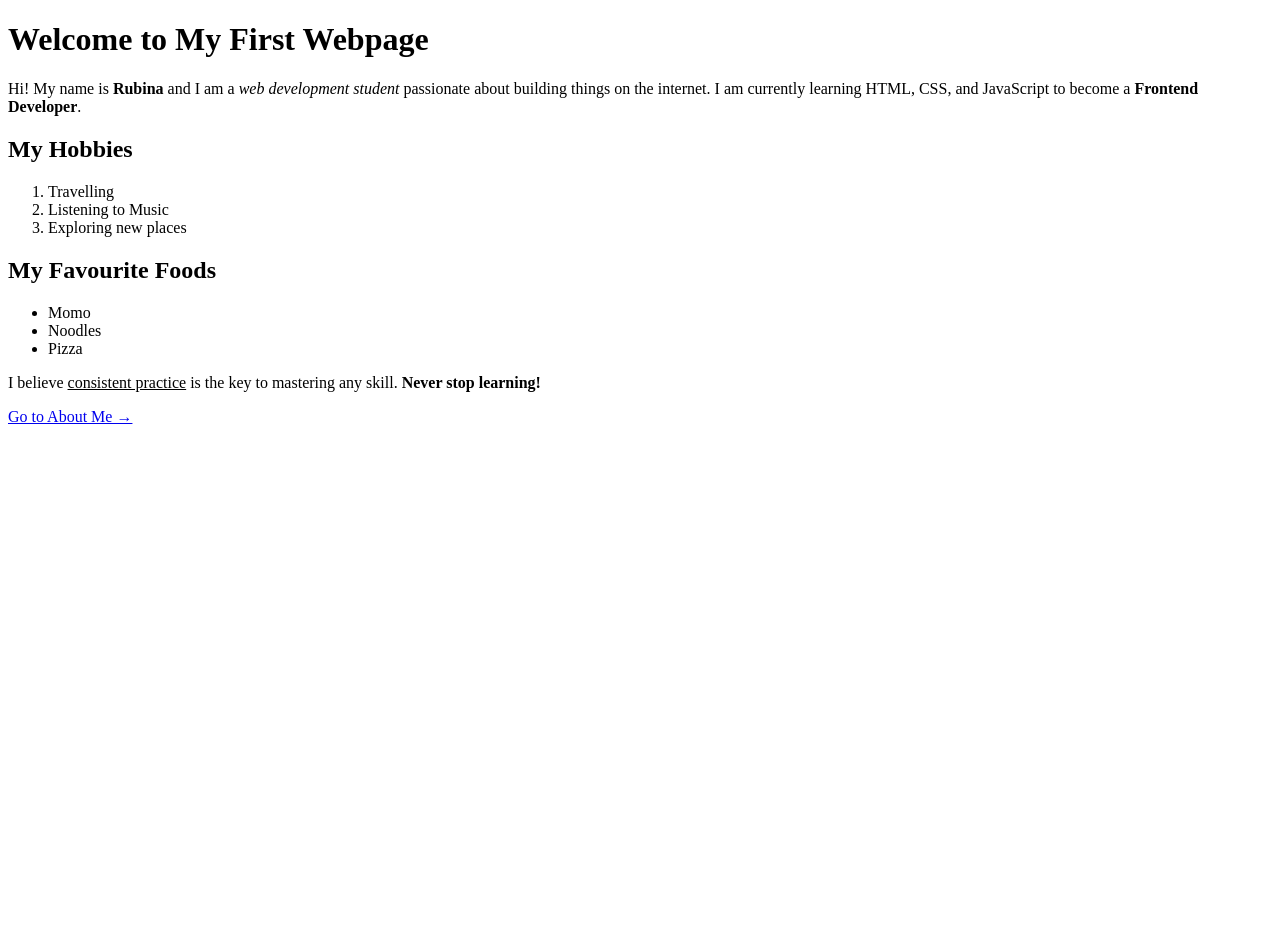
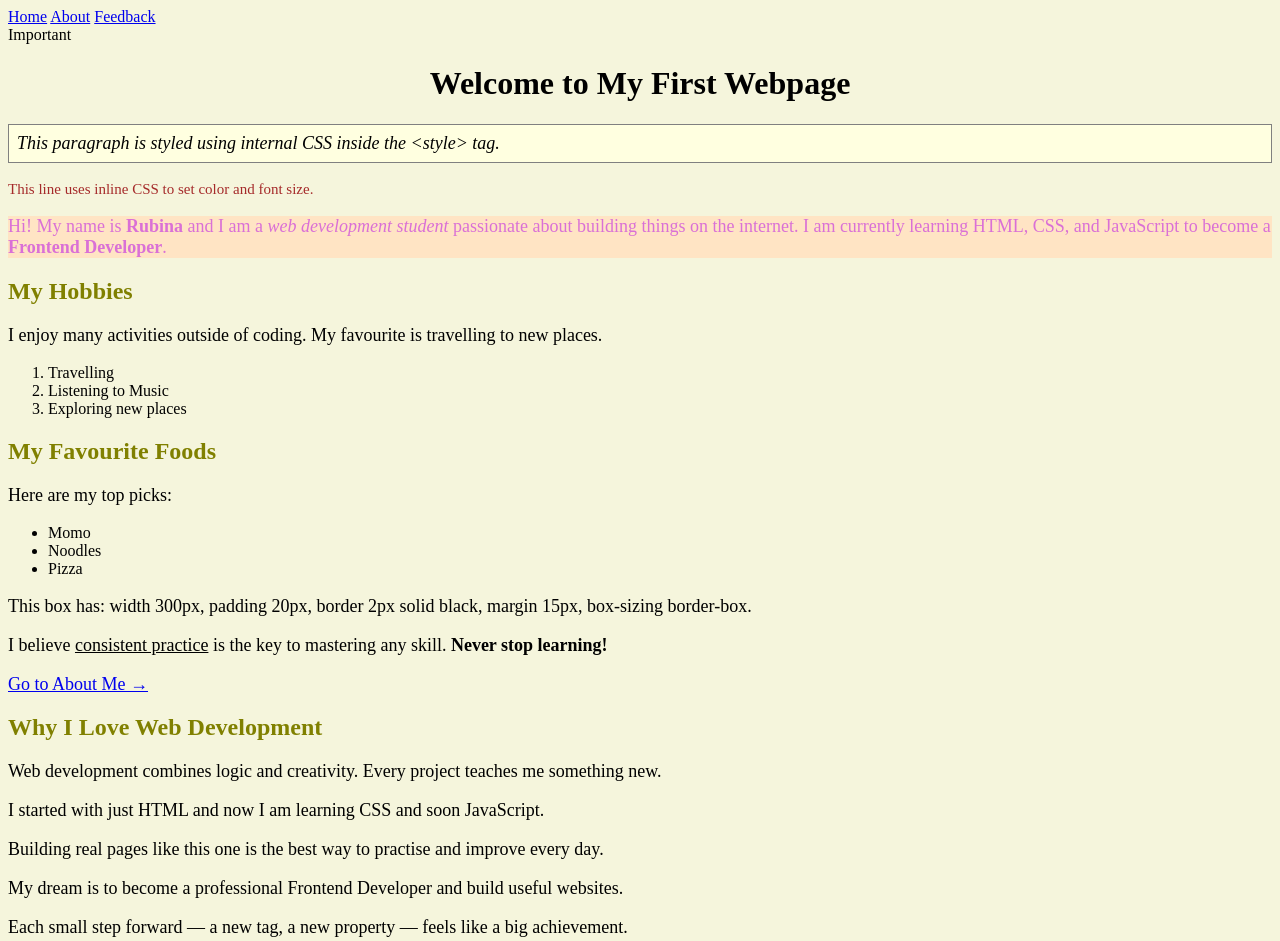
Before and after one commit to rubyna-ai/Web-development, a plain HTML site: page assignment1/index.html in a window 1280 px wide. Before the commit the page ends 800 px from the top, so only its background shows below. Drawn offline with Linux system fonts and the light colour scheme.

Commit message:
Apply CSS styling to index, about and feedback pages

```diff
--- a/assignment1/index.html
+++ b/assignment1/index.html
@@ -3,38 +3,83 @@
 <head>
   <meta charset="UTF-8" />
   <meta name="viewport" content="width=device-width, initial-scale=1.0" />
+  <link rel="stylesheet" href="style.css"/>
   <title>Welcome to My First Webpage</title>
+
+  <style>
+    .internal-box {
+      background-color: lightyellow;
+      border: 1px solid gray;
+      padding: 8px;
+      font-style: italic;
+    }
+  </style>
 </head>
 <body>
 
-  <h1>Welcome to My First Webpage</h1>
+  <div class="navbar">
+    <a href="index.html">Home</a>
+    <a href="about.html">About</a>
+    <a href="feedback.html">Feedback</a>
+  </div>
 
-  <p>
+  <div class="main-content">
+
+    <div class="important-box">Important</div>
+
+    <h1 id="main-heading">Welcome to My First Webpage</h1>
+
+    <p class="internal-box">This paragraph is styled using internal CSS inside the &lt;style&gt; tag.</p>
+
+    <p style="color: brown; font-size: 15px;">This line uses inline CSS to set color and font size.</p>
+
+    <p class="highlight">
       Hi! My name is <strong>Rubina</strong> and I am a <em>web development student</em>
       passionate about building things on the internet. I am currently learning HTML,
       CSS, and JavaScript to become a <strong>Frontend Developer</strong>.
     </p>
 
-  <h2>My Hobbies</h2>
+    <h2 class="sticky-heading">My Hobbies</h2>
+
+    <div class="content-div">
+      <p>I enjoy many activities outside of coding. My favourite is <span class="highlight-span">travelling</span> to new places.</p>
       <ol>
         <li>Travelling</li>
         <li>Listening to Music</li>
         <li>Exploring new places</li>
       </ol>
+    </div>
 
+
+    <div class="colored-section">
       <h2>My Favourite Foods</h2>
+      <p class="centered">Here are my top picks:</p>
       <ul>
         <li>Momo</li>
         <li>Noodles</li>
         <li>Pizza</li>
       </ul>
+    </div>
+
+    <div class="box-demo">
+      <p>This box has: width 300px, padding 20px, border 2px solid black, margin 15px, box-sizing border-box.</p>
+    </div>
 
     <p>
       I believe <u>consistent practice</u> is the key to mastering any skill.
-    <strong>Never stop learning!</strong>
+      <span class="text-color"><strong>Never stop learning!</strong></span>
     </p>
 
     <p><a href="about.html">Go to About Me &rarr;</a></p>
 
+    <h2 class="sticky-heading">Why I Love Web Development</h2>
+    <p>Web development combines logic and creativity. Every project teaches me something new.</p>
+    <p>I started with just HTML and now I am learning CSS and soon JavaScript.</p>
+    <p>Building real pages like this one is the best way to practise and improve every day.</p>
+    <p>My dream is to become a professional Frontend Developer and build useful websites.</p>
+    <p>Each small step forward — a new tag, a new property — feels like a big achievement.</p>
+
+  </div>
+
 </body>
 </html>
--- /dev/null
+++ b/assignment1/style.css
@@ -0,0 +1,20 @@
+body{
+    background-color: beige;
+    font-family: 'Times New Roman', Times, serif;
+}
+h1 , h2{
+color: olive;
+}
+p{
+    font-size: 18px;
+}
+.highlight{
+    background-color: bisque;
+    color:orchid;
+    border-right: 4px;
+}
+#main-heading{
+    color:black;
+    text-align: center;
+    font: bold;
+}
```
Also changed, not shown: assignment1/about.html (+41 -5 lines), assignment1/feedback.html (+38 -1 lines). Lines whose indentation alone changed are shown as unchanged.
